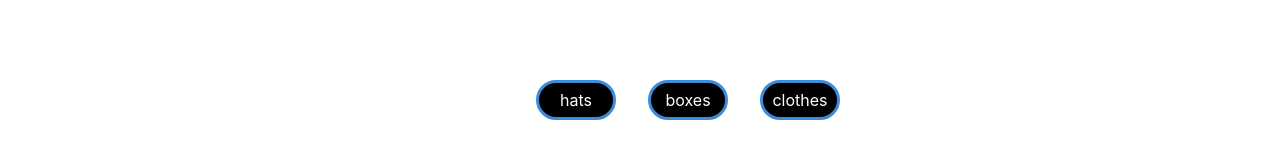
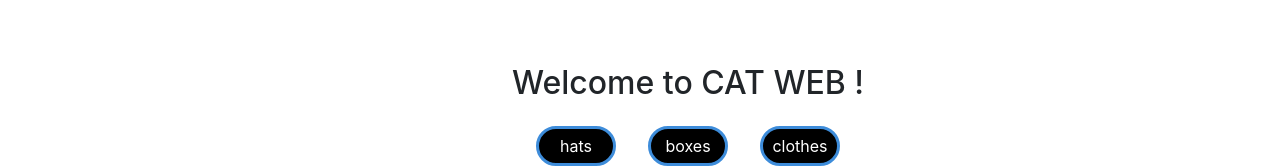
Before and after one commit to Amutha37/React-App-Practice, a React (Create React App) app: page / in a window 1280 px wide. Shown: the top 168 px of the page. Built offline with nearby package versions, Linux system fonts and the light colour scheme.

Commit message:
Added Heading

```diff
--- a/src/CatWeb/ImageSearch/ImageSearch.js
+++ b/src/CatWeb/ImageSearch/ImageSearch.js
@@ -7,6 +7,7 @@ const ImageSearch = ({ handleGetRequest }) => {
     <div className="imageSearch">
       {/* <form onSubmit={handleGetRequest}  */}
       <form className="imageSearch__form">
+        <h2>Welcome to CAT WEB !</h2>
         <button
           className="imageDisplay"
           name="hats"
```
